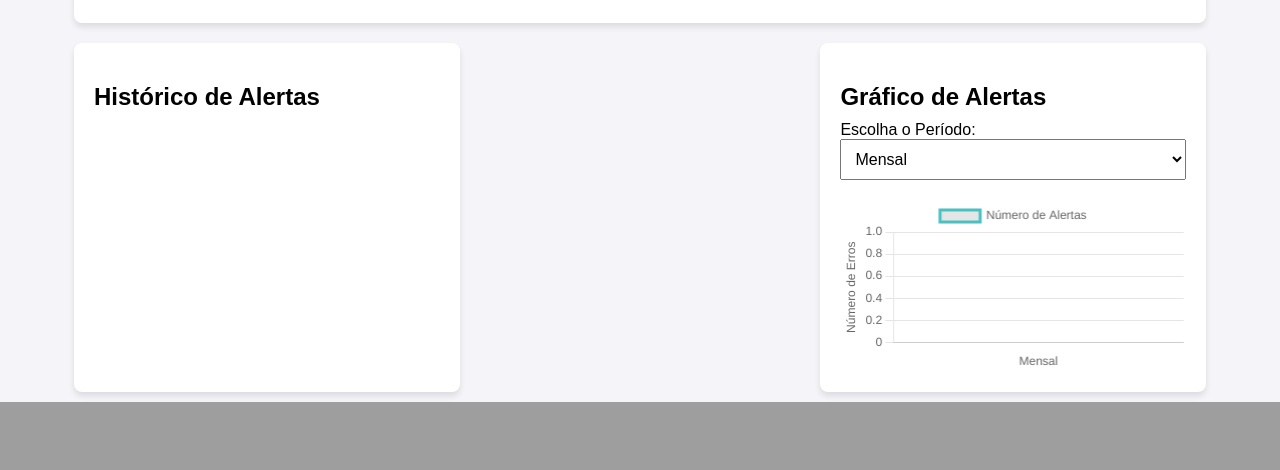
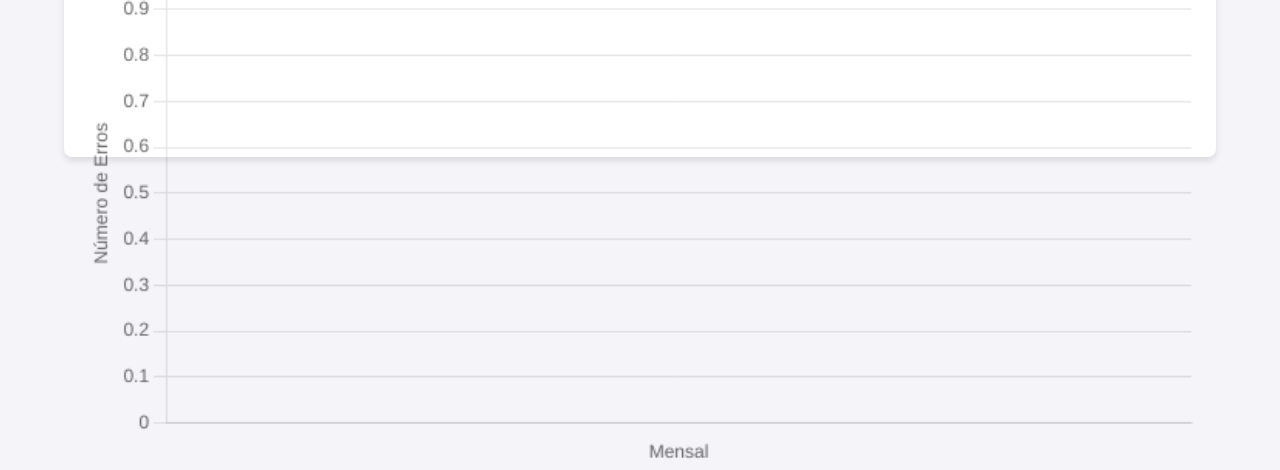
Before and after one commit to loickdelayen/VisualShield_tcc, a Flask app: page / in a window 1280 px wide. Shown: the part 653-1123 px from the top of the page. Before the commit the page ends 1055 px from the top, so only its background shows below. Run offline with Flask 3, Linux system fonts and the light colour scheme; data that the repository does not hold is empty.

Commit message:
atualização do layout necessario atualizar o graf

```diff
--- a/app.py
+++ b/app.py
@@ -1,11 +1,12 @@
 from flask import Flask, render_template, jsonify, Response
 import cv2
 import mysql.connector
-from datetime import datetime
+import io
+import matplotlib.pyplot as plt
 
 app = Flask(__name__)
 
-# Configurações do banco de dados MySQL
+# Configurações do banco de dados
 def get_db_connection():
     return mysql.connector.connect(
         host="localhost",
@@ -14,17 +15,7 @@ def get_db_connection():
         database="visualshield"
     )
 
-# Função para pegar os logs do banco de dados
-def get_alerts():
-    db = get_db_connection()
-    cursor = db.cursor(dictionary=True)
-    cursor.execute("SELECT data_hora, erro, epi_faltando FROM logs_camera WHERE erro IS NOT NULL ORDER BY data_hora DESC LIMIT 10")
-    logs = cursor.fetchall()
-    cursor.close()
-    db.close()
-    return logs
-
-# Função para gerar gráfico (método simplificado para JSON)
+# Obtém logs do banco de dados para o gráfico
 @app.route('/get_logs')
 def get_logs():
     db = get_db_connection()
@@ -35,29 +26,61 @@ def get_logs():
     db.close()
     return jsonify(logs)
 
-# Captura da câmera (usando OpenCV)
+# Captura de câmera
 def gen_camera():
     cap = cv2.VideoCapture(0)
     while True:
         ret, frame = cap.read()
         if not ret:
             break
-
-        # Corrige a imagem espelhada, aplicando um flip horizontal
         frame = cv2.flip(frame, 1)
-
         ret, jpeg = cv2.imencode('.jpg', frame)
         if ret:
-            frame = jpeg.tobytes()
             yield (b'--frame\r\n'
-                   b'Content-Type: image/jpeg\r\n\r\n' + frame + b'\r\n\r\n')
-
+                   b'Content-Type: image/jpeg\r\n\r\n' + jpeg.tobytes() + b'\r\n\r\n')
 
 @app.route('/camera')
 def camera():
     return Response(gen_camera(), mimetype='multipart/x-mixed-replace; boundary=frame')
 
-# Rota para a página principal do dashboard
+# Gerar gráfico usando Matplotlib
+@app.route('/grafico.png')
+def grafico():
+    db = get_db_connection()
+    cursor = db.cursor()
+    cursor.execute("SELECT COUNT(*), MONTH(data_hora) FROM logs_camera WHERE erro IS NOT NULL GROUP BY MONTH(data_hora)")
+    logs = cursor.fetchall()
+    cursor.close()
+    db.close()
+
+    # Verifica se há dados no banco
+    if not logs:
+        logs = [(0, 1)]  # Adiciona um valor fictício para evitar erro
+
+    # Preparando os dados para o gráfico
+    meses = [f"Mês {item[1]}" for item in logs]
+    valores = [item[0] for item in logs]
+
+    fig, ax = plt.subplots(figsize=(6, 3))
+    ax.bar(meses, valores, color='blue', alpha=0.7, label="Número de Alertas")
+
+    ax.set_title("Número de Alertas por Mês")
+    ax.set_xlabel("Mês")
+    ax.set_ylabel("Quantidade")
+    ax.legend()
+    ax.grid(axis='y', linestyle='--', alpha=0.7)
+
+    # Ajusta os rótulos do eixo X para evitar sobreposição
+    plt.xticks(rotation=45)
+
+    # Salvar o gráfico na memória
+    img = io.BytesIO()
+    plt.savefig(img, format='png', bbox_inches='tight')
+    img.seek(0)
+
+    return Response(img.getvalue(), mimetype='image/png')
+
+# Página principal
 @app.route('/')
 def index():
     return render_template('index.html')
--- a/static/styles.css
+++ b/static/styles.css
@@ -1,3 +1,4 @@
+/* Estilos gerais */
 body {
     font-family: Arial, sans-serif;
     margin: 0;
@@ -9,56 +10,91 @@ body {
     background-color: #f4f4f9;
 }
 
+/* Layout usando CSS Grid */
 .container {
-    display: flex;
-    flex-wrap: wrap;
-    justify-content: space-between;
+    display: grid;
+    grid-template-columns: 1fr 1fr; /* Duas colunas de tamanho igual */
+    grid-template-rows: 50vh 50vh; /* Duas linhas dividindo a tela pela metade */
+    gap: 10px;
     width: 90%;
+    height: 100vh;
 }
 
-.camera, .alerts, .chart {
-    width: 30%;
+/* Ajusta cada seção */
+.camera {
+    grid-column: 1 / 2; /* Ocupa a primeira coluna */
+    grid-row: 1 / 2; /* Ocupa a primeira linha */
     background-color: #fff;
     padding: 20px;
     border-radius: 8px;
     box-shadow: 0 4px 6px rgba(0, 0, 0, 0.1);
-    margin: 10px;
 }
 
+.alerts {
+    grid-column: 2 / 3; /* Ocupa a segunda coluna */
+    grid-row: 1 / 2; /* Ocupa a primeira linha */
+    background-color: #fff;
+    padding: 20px;
+    border-radius: 8px;
+    box-shadow: 0 4px 6px rgba(0, 0, 0, 0.1);
+}
+
+
+.chart {
+    grid-column: 1 / 3; /* Ocupa as duas colunas */
+    grid-row: 2 / 3; /* Segunda linha inteira */
+    background-color: #fff;
+    padding: 20px;
+    border-radius: 8px;
+    box-shadow: 0 4px 6px rgba(0, 0, 0, 0.1);
+}
+
+#chart-container {
+    width: 100%;
+    max-width: 100%;
+    overflow: hidden;
+}
+canvas {
+    width: 100% !important;
+    height: auto !important;
+}
+
+/* Estilos dos títulos */
 h2 {
     font-size: 1.5em;
     margin-bottom: 10px;
 }
 
-.camera {
-    position: relative;
+/* Estilos da câmera */
+#camera-container {
+    position: relative; /* Garante que os elementos filhos usem esta área como referência */
     width: 100%;
-    height: auto;
+    height: 100%;
 }
 
 #camera_feed {
     width: 100%;
     height: auto;
+    border-radius: 5px;
 }
 
-#camera-container {
-    position: relative;
-}
-
+/* Mensagem de erro da câmera */
 .camera-message {
     position: absolute;
     top: 50%;
     left: 50%;
     transform: translate(-50%, -50%);
+    width: 100%;
+    text-align: center;
     font-size: 1.5em;
-    color: #ff4d4d; /* Cor vermelha para destacar */
+    color: #ff4d4d;
     background-color: rgba(0, 0, 0, 0.6);
     padding: 10px;
     border-radius: 8px;
-    display: none; /* Escondido inicialmente */
+    display: none; /* Inicialmente escondida */
 }
 
-
+/* Estilos da lista de alertas */
 #alert_list {
     list-style-type: none;
     padding: 0;
@@ -71,6 +107,7 @@ h2 {
     border-radius: 5px;
 }
 
+/* Estilos do select */
 select {
     padding: 10px;
     font-size: 1em;
```
